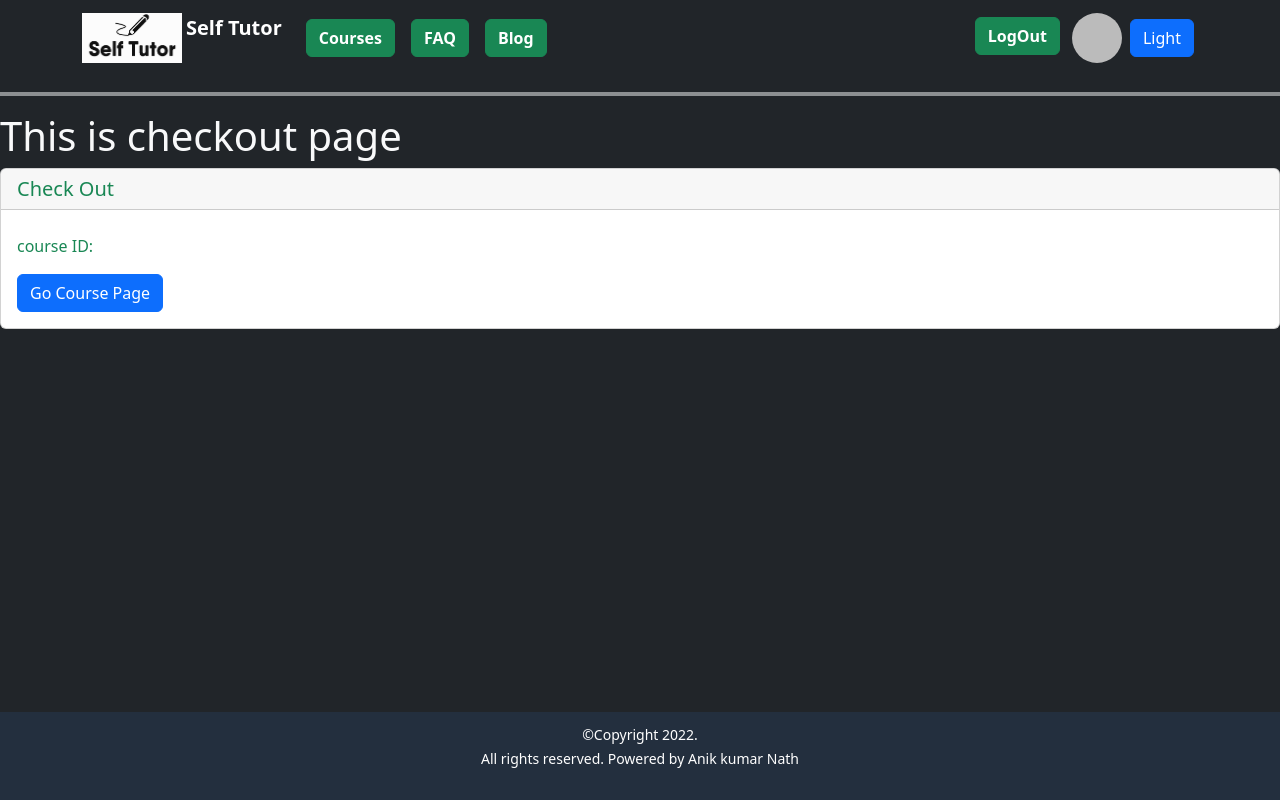
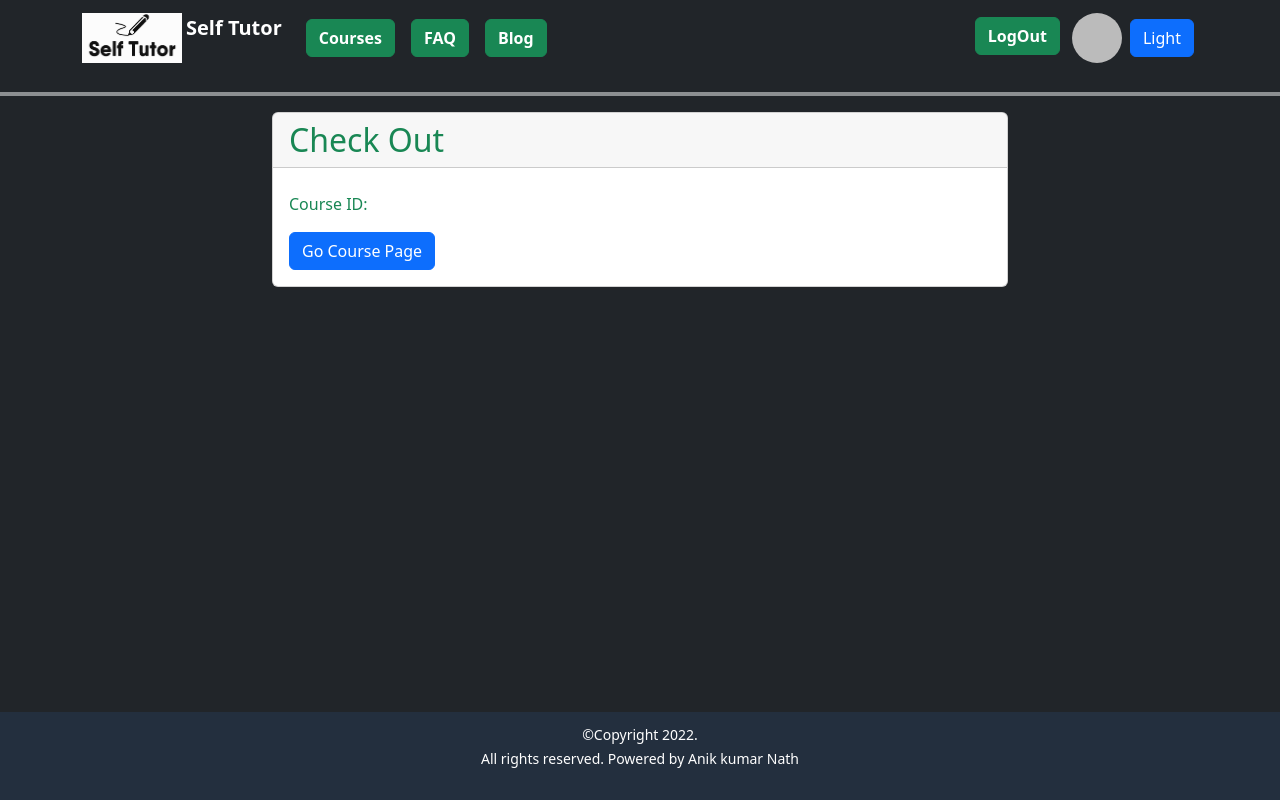
Before and after one commit to anik-kumar-nath/Self-Tutor-Client-Side, a React (Create React App) app: page /checkout in a window 1280 px wide. Built offline with nearby package versions, Linux system fonts and the light colour scheme; no server answers; sample sign-in values are in the browser's storage.

Commit message:
some minor change

```diff
--- a/src/Pages/Checkout/Checkout.js
+++ b/src/Pages/Checkout/Checkout.js
@@ -1,5 +1,4 @@
 import React, { useContext } from 'react';
-import Button from 'react-bootstrap/Button';
 import Card from 'react-bootstrap/Card';
 import { Link } from 'react-router-dom';
 import { AuthContext } from '../../Context/AuthContextProvider';
@@ -9,17 +8,22 @@ const Checkout = () => {
     console.log(checkout);
     return (
         <div>
-            <h1> This is checkout page {checkout.title}</h1>
+            <div className="container">
+                <div className="row">
+                    <div className="col-10 col-md-8 col-ld-6 mx-auto">
                         <Card className='text-success'>
-                <Card.Header as="h5">Check Out</Card.Header>
+                            <Card.Header as="h2">Check Out</Card.Header>
                             <Card.Body>
                                 <Card.Title>{checkout.title}</Card.Title>
                                 <Card.Text>
-                        course ID: {checkout._id}
+                                    Course ID: {checkout._id}
                                 </Card.Text>
                                 <Link to='/' className='btn btn-primary'>Go Course Page</Link>
                             </Card.Body>
                         </Card>
+                    </div>
+                </div>
+            </div>
 
         </div>
     );
```
Lines whose indentation alone changed are shown as unchanged.
